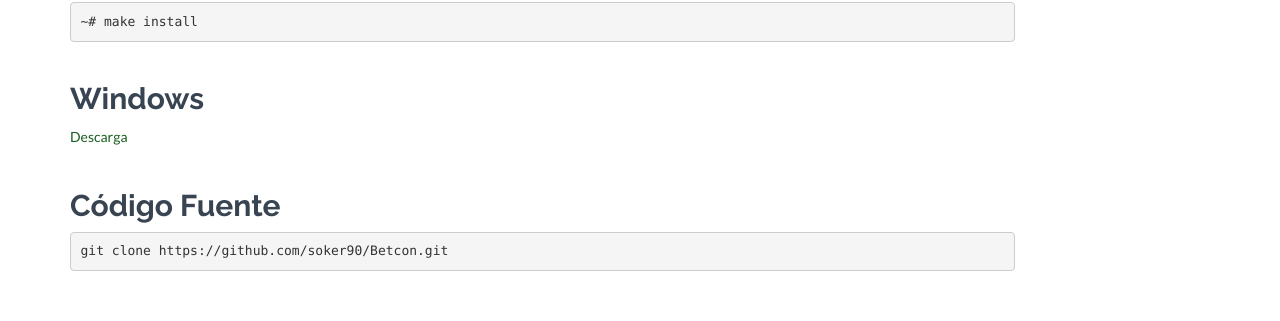
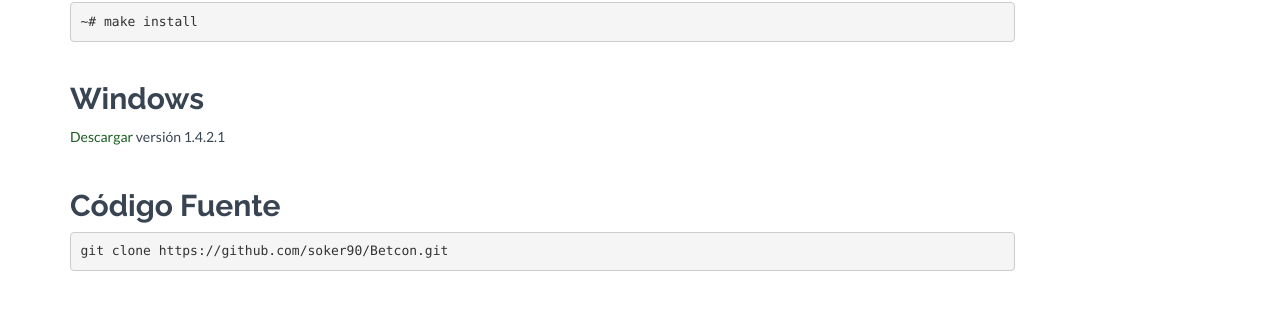
Before and after one commit to soker90/betcon, a Jekyll site: the page built from download.html, in a window 1280 px wide and 900 px high, scrolled down 696 px. Shown: the part 214-535 px from the top of the window. Built offline with Jekyll 4.4.1, drawn with Linux system fonts in a browser that asks for light colours; nearby versions of some CDN libraries.

Commit message:
1. Nueva web

```diff
--- a/download.html
+++ b/download.html
@@ -36,7 +36,7 @@ permalink: /download/
             <div class="spacing"></div>
             <a id="Windows"></a>
             <h2>Windows</h2>
-            <p><a href="https://github.com/soker90/betcon/releases/download/1.4.2/betcon_1.4.2-Windows.exe">Descarga</a></p>
+            <p><a href="https://github.com/soker90/betcon/releases/download/1.4.2.1/betcon_1.4.2.1-Windows.exe">Descargar</a> versión 1.4.2.1</p>
             <div class="spacing"></div>
             <a id="Source"></a>
             <h2>Código Fuente</h2>
```
